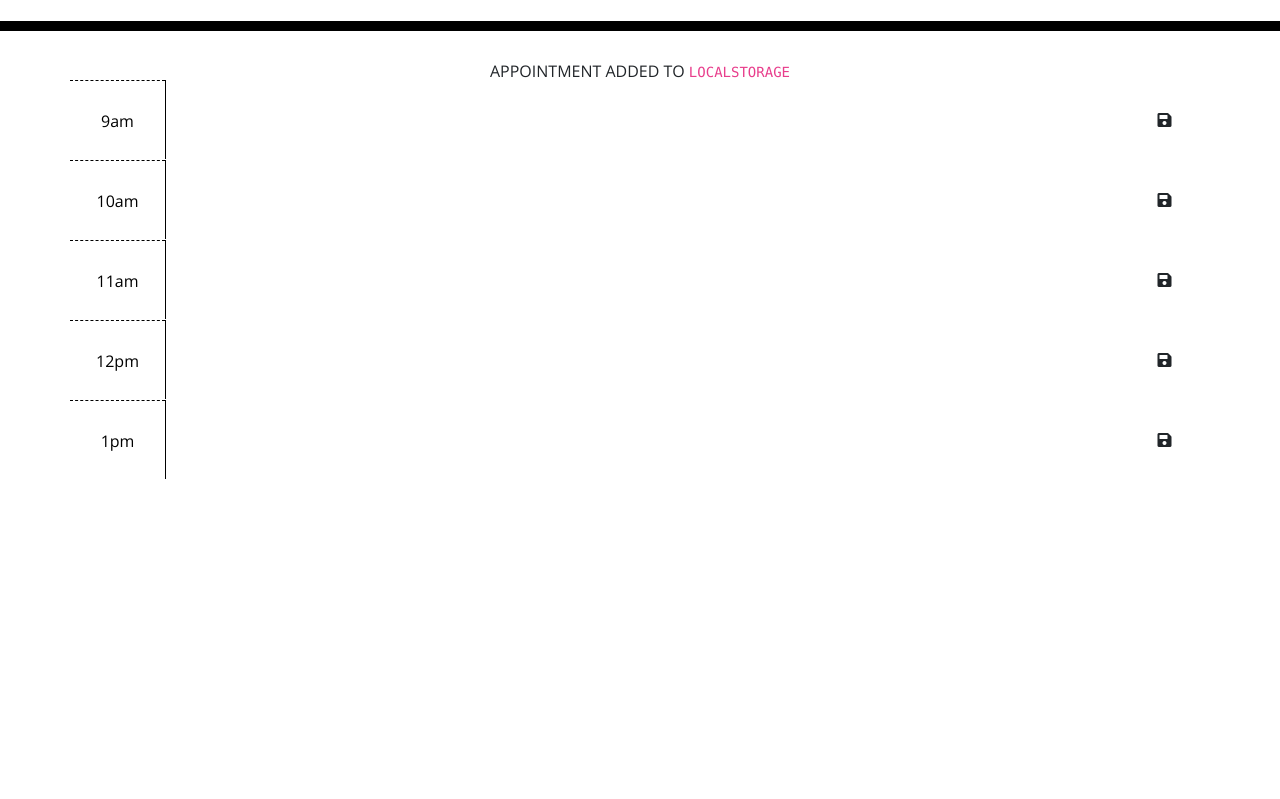
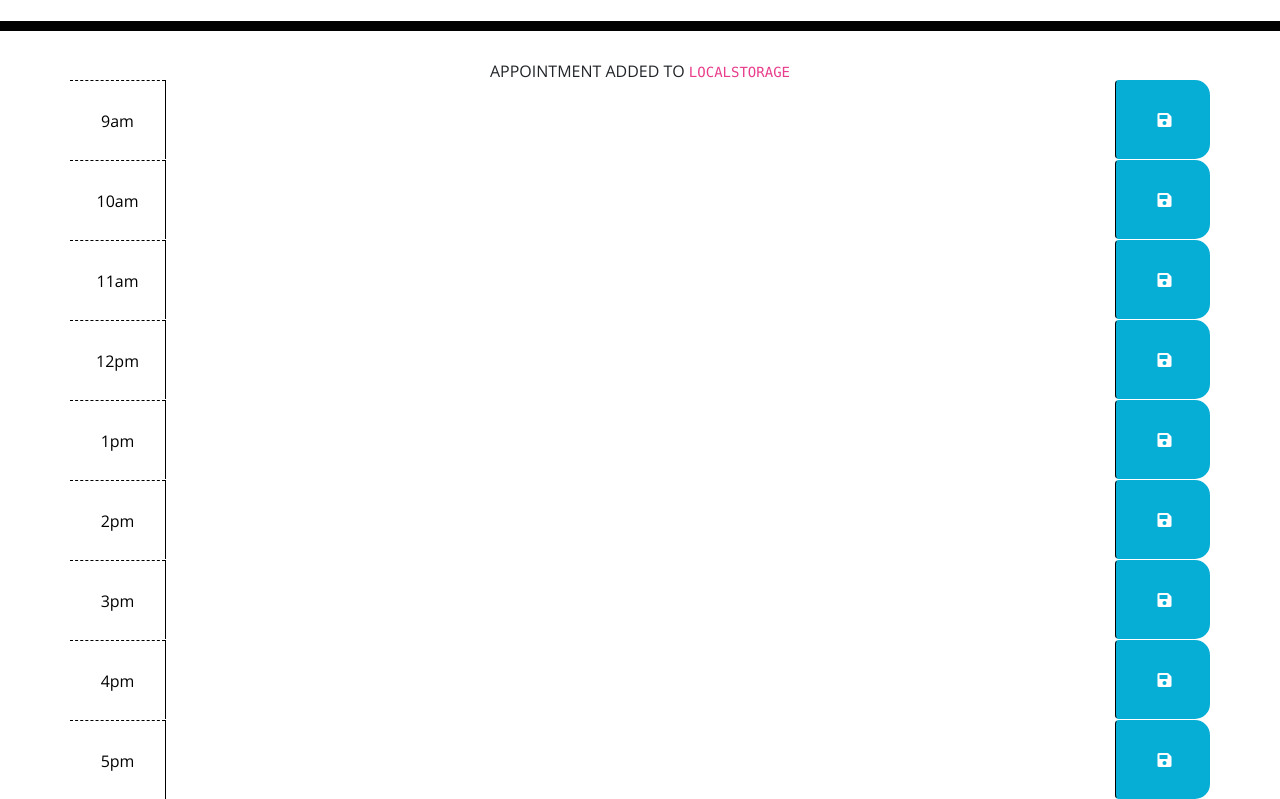
Before and after one commit to rajveer-s/Day-Planner, a plain HTML site: page index.html in a window 1280 px wide. Shown: the part 181-980 px from the top of the page. Before the commit the page ends 800 px from the top, so only its background shows below. Drawn offline with nearby package versions, Linux system fonts and the light colour scheme; files that its build step writes are made by us from their sources; files whose address does not match are found by name.

Commit message:
more timeblocks added to the html

```diff
--- a/develop/css/style.css
+++ b/develop/css/style.css
@@ -66,3 +66,16 @@ body {
     background-color: #77dd77;
     color: white;
   }
+
+  .saveBtn {
+    border-left: 1px solid black;
+    border-top-right-radius: 15px;
+    border-bottom-right-radius: 15px;
+    background-color: #06aed5;
+    color: white;
+  }
+
+  .saveBtn i:hover {
+    font-size: 20px;
+    transition: all 0.3s ease-in-out;
+  }
--- a/index.html
+++ b/index.html
@@ -70,37 +70,39 @@
               </textarea>
             <button class="btn saveBtn col-md-1"> <i class="fas fa-save"></i></button>
         </div>
-
-
-
-
-
-
-
-
-
-
-
-
-
-
-
-
-
-
-
-
-
-
-
-
-
-
-
-
-
-
-
+        <div id="hour14" class="row time-block">
+            <div class="col-md-1 hour">
+              2pm
+            </div>
+            <textarea class="col-md-10 description">
+            </textarea>
+            <button class="btn saveBtn col-md-1"> <i class="fas fa-save"></i></button>
+          </div>
+          <div id="hour15" class="row time-block">
+            <div class="col-md-1 hour">
+              3pm
+            </div>
+            <textarea class="col-md-10 description">
+            </textarea>
+            <button class="btn saveBtn col-md-1"> <i class="fas fa-save"></i></button>
+          </div>
+          <div id="hour16" class="row time-block">
+            <div class="col-md-1 hour">
+              4pm
+            </div>
+            <textarea class="col-md-10 description">
+            </textarea>
+            <button class="btn saveBtn col-md-1"> <i class="fas fa-save"></i></button>
+          </div>
+          <div id="hour17" class="row time-block">
+            <div class="col-md-1 hour">
+              5pm
+            </div>
+            <textarea class="col-md-10 description">
+            </textarea>
+            <button class="btn saveBtn col-md-1"> <i class="fas fa-save"></i></button>
+          </div>
+        </div>
 
         <!-- jquery library -->
         <script src="https://cdnjs.cloudflare.com/ajax/libs/jquery/3.2.1/jquery.min.js"></script>
```
